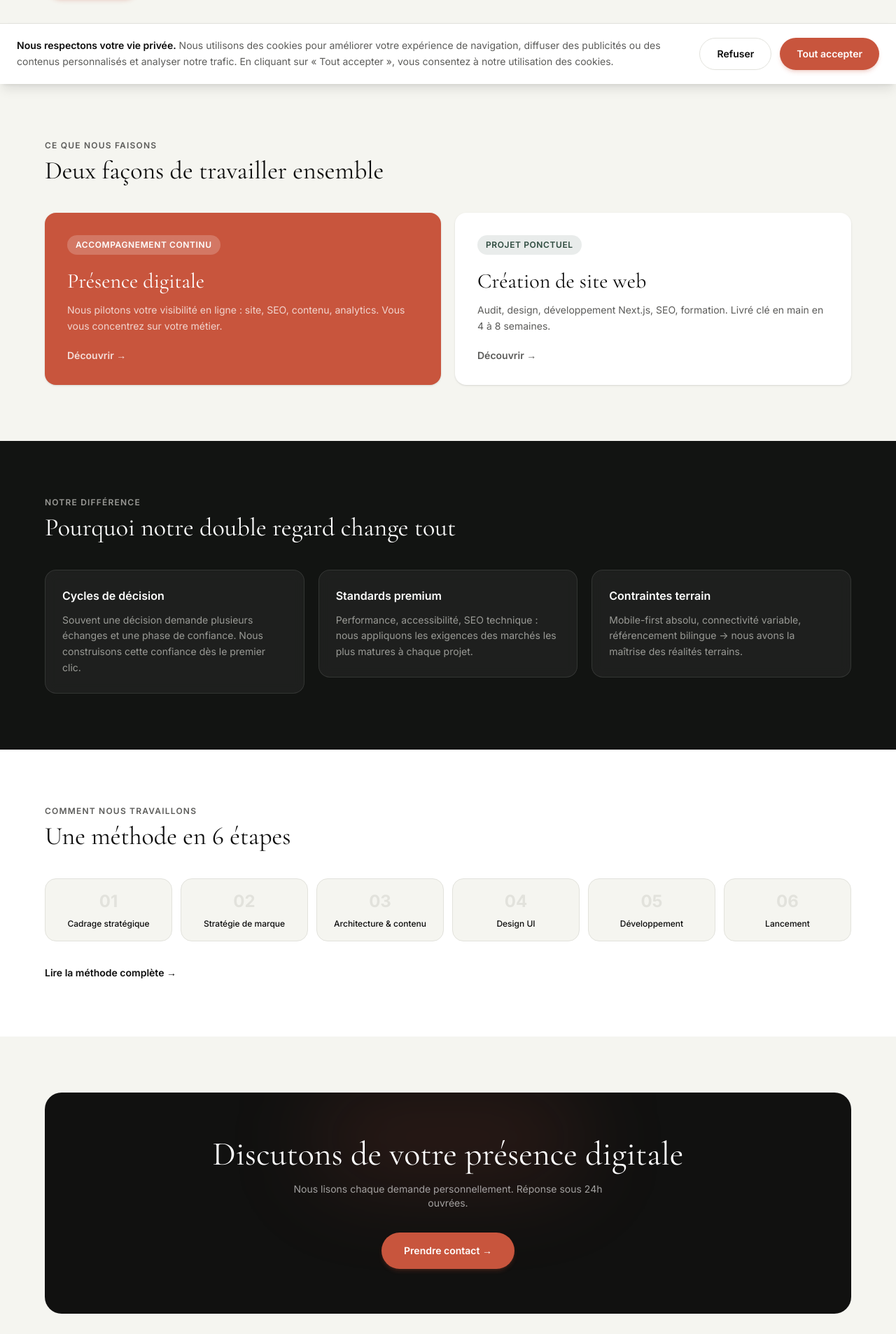
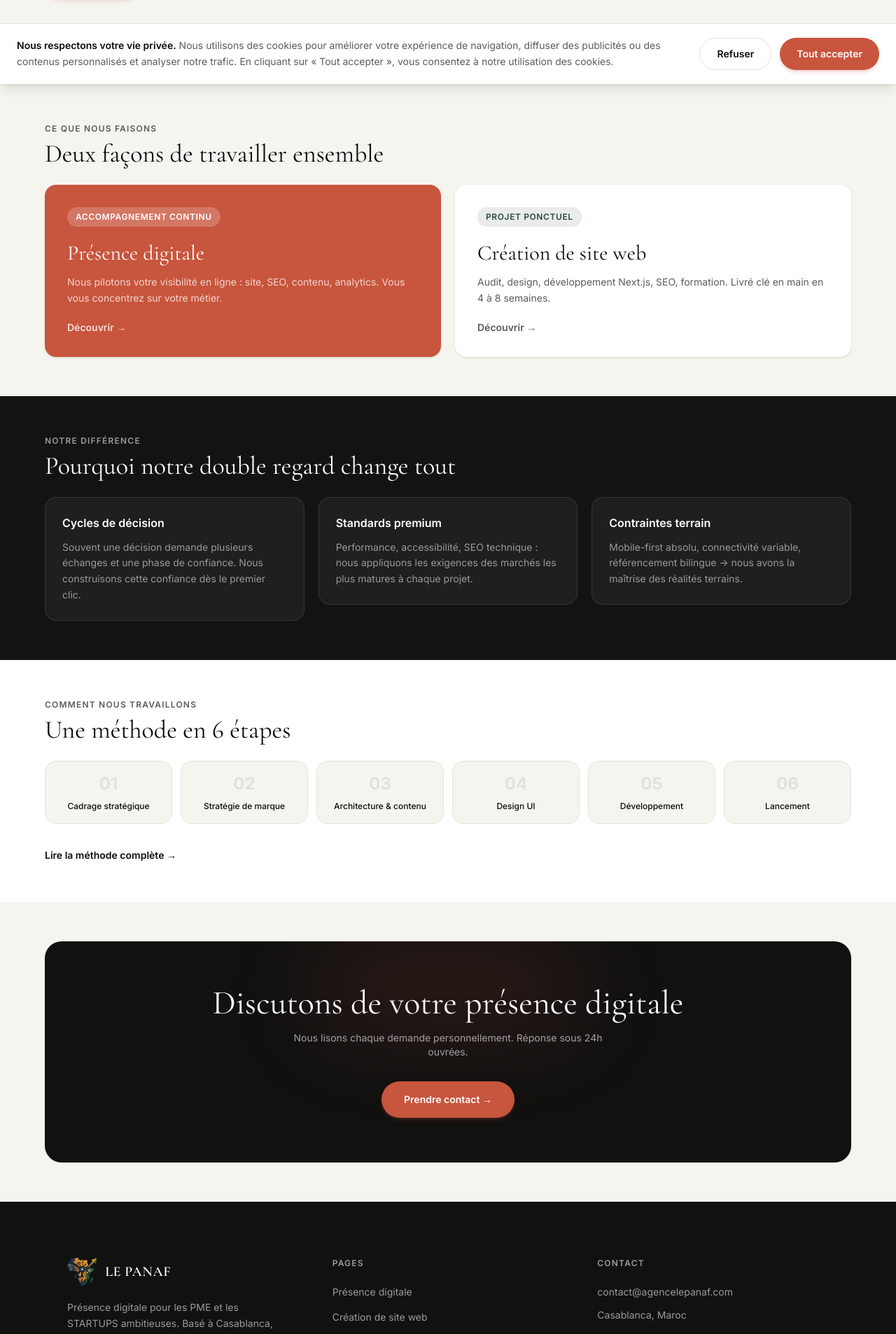
Before and after one commit to Agencelepanaf/ALP_website, a Next.js app: page / in a window 1280 px wide. Shown: the part 680-2586 px from the top of the page at 70% size. Built offline with nearby package versions, Linux system fonts and the light colour scheme; no server answers.

Commit message:
fix: réduire l'espacement entre sections homepage (py-16→py-10)

```diff
--- a/app/page.tsx
+++ b/app/page.tsx
@@ -199,13 +199,13 @@ export default function HomePage() {
       </section>
 
       {/* ── NOS SERVICES ── */}
-      <section className="px-4 sm:px-6 lg:px-8 py-16 md:py-20">
+      <section className="px-4 sm:px-6 lg:px-8 py-10 md:py-14">
         <div className="max-w-6xl mx-auto">
           <RevealOnScroll>
             <p className="text-xs font-semibold tracking-widest uppercase text-foreground-muted mb-2">
               Ce que nous faisons
             </p>
-            <h2 className="font-display text-3xl md:text-4xl text-foreground mb-10">
+            <h2 className="font-display text-3xl md:text-4xl text-foreground mb-6">
               Deux façons de travailler ensemble
             </h2>
           </RevealOnScroll>
@@ -239,14 +239,14 @@ export default function HomePage() {
       </section>
 
       {/* ── DOUBLE REGARD ── */}
-      <section className="px-4 sm:px-6 lg:px-8 py-16 md:py-20 bg-dark overflow-hidden relative">
+      <section className="px-4 sm:px-6 lg:px-8 py-10 md:py-14 bg-dark overflow-hidden relative">
         <div className="absolute inset-0 bg-accent-green/5 pointer-events-none" />
         <div className="max-w-6xl mx-auto relative">
           <RevealOnScroll>
             <p className="text-xs font-semibold tracking-widest uppercase text-dark-muted mb-2">
               Notre différence
             </p>
-            <h2 className="font-display text-3xl md:text-4xl text-white mb-10 max-w-2xl">
+            <h2 className="font-display text-3xl md:text-4xl text-white mb-6 max-w-2xl">
               Pourquoi notre double regard change tout
             </h2>
           </RevealOnScroll>
@@ -278,13 +278,13 @@ export default function HomePage() {
       </section>
 
       {/* ── MÉTHODE ── */}
-      <section className="px-4 sm:px-6 lg:px-8 py-16 md:py-20 bg-surface">
+      <section className="px-4 sm:px-6 lg:px-8 py-10 md:py-14 bg-surface">
         <div className="max-w-6xl mx-auto">
           <RevealOnScroll>
             <p className="text-xs font-semibold tracking-widest uppercase text-foreground-muted mb-2">
               Comment nous travaillons
             </p>
-            <h2 className="font-display text-3xl md:text-4xl text-foreground mb-10">
+            <h2 className="font-display text-3xl md:text-4xl text-foreground mb-6">
               Une méthode en 6 étapes
             </h2>
           </RevealOnScroll>
@@ -309,7 +309,7 @@ export default function HomePage() {
       </section>
 
       {/* ── CTA FINAL ── */}
-      <section className="px-4 sm:px-6 lg:px-8 py-16 md:py-20">
+      <section className="px-4 sm:px-6 lg:px-8 py-10 md:py-14">
         <div className="max-w-6xl mx-auto">
           <RevealOnScroll>
             <div className="bg-dark rounded-3xl p-10 md:p-16 text-center relative overflow-hidden">
```
